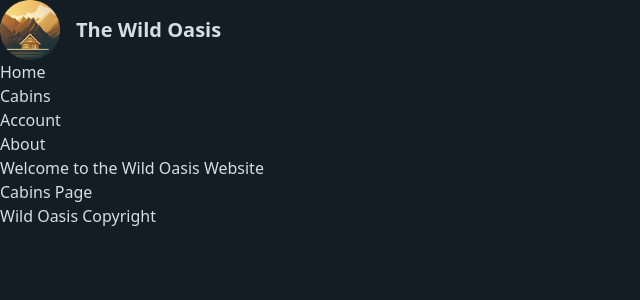
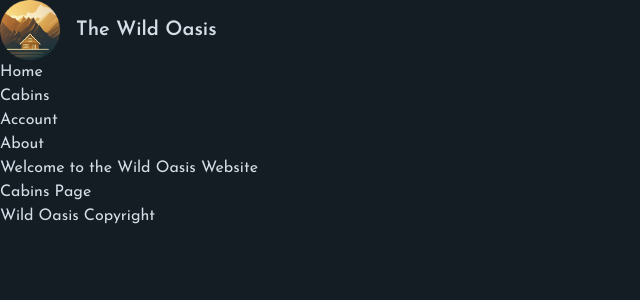
Before and after one commit to AliHaidar322/Wild-Oasis-Website, a Next.js app: page / in a window 1280 px wide. Shown: the top 300 px of the page, without its empty margins (0-640 px from the left). Built offline with nearby package versions, Linux system fonts and the light colour scheme.

Commit message:
Added Josefin font

```diff
--- a/app/layout.js
+++ b/app/layout.js
@@ -1,6 +1,12 @@
 import Logo from '@/app/_components/Logo';
 import Navigation from '@/app/_components/Navigation';
-import '@/app/_styles/globals.css'
+import { Josefin_Sans } from 'next/font/google';
+import '@/app/_styles/globals.css';
+
+const josefin = Josefin_Sans({
+  subsets: ['latin'],
+  display: 'swap',
+});
 
 export const metadata = {
   title: {
@@ -8,12 +14,12 @@ export const metadata = {
     default: "Welcome / The Wild Oasis",
   },
   description: "Luxrious cabin hotel, located in the heart of the Italian Dolomites, Surrounded by beautiful mountains and dark forests",
-}
+};
 
 export default function RootLayout({ children }) {
   return (
     <html lang="en">
-      <body className="bg-primary-950 text-primary-100 min-h-screen">
+      <body className={`${josefin.className} bg-primary-950 text-primary-100 min-h-screen`}>
         <header>
           <Logo />
           <Navigation />
@@ -25,4 +31,4 @@ export default function RootLayout({ children }) {
       </body>
     </html>
   );
-}
+};
```
